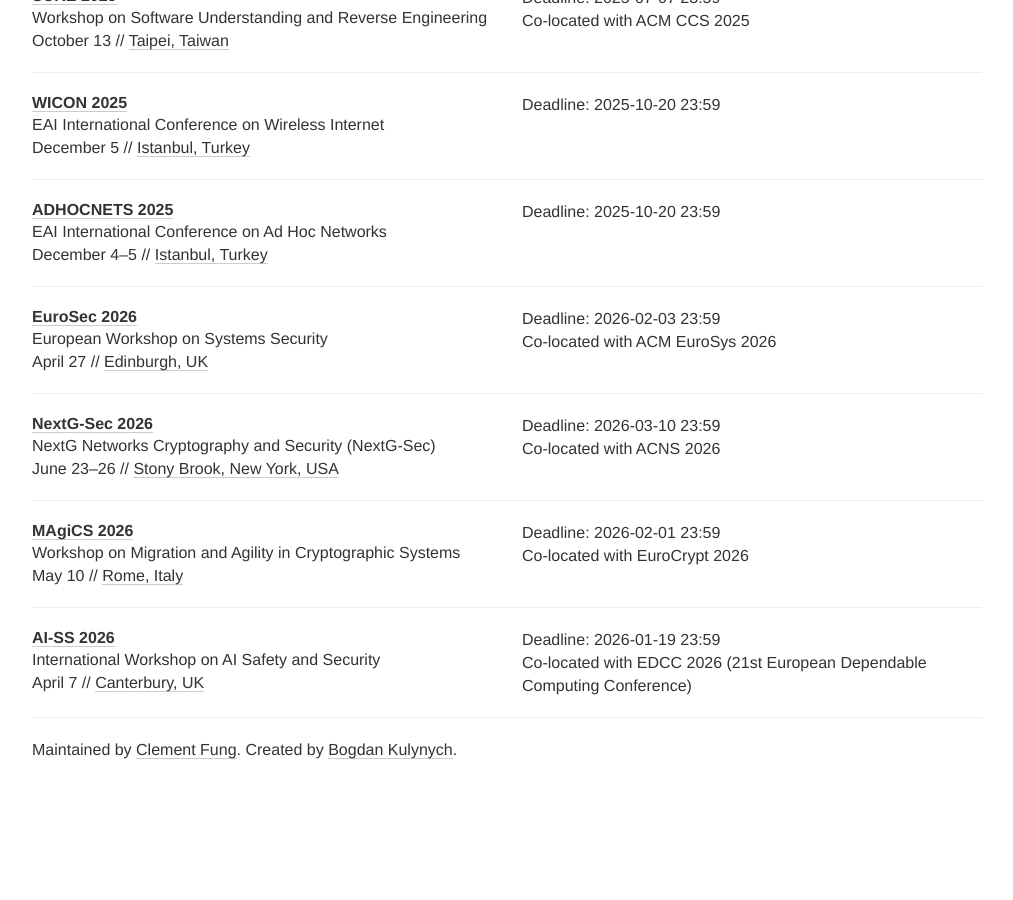
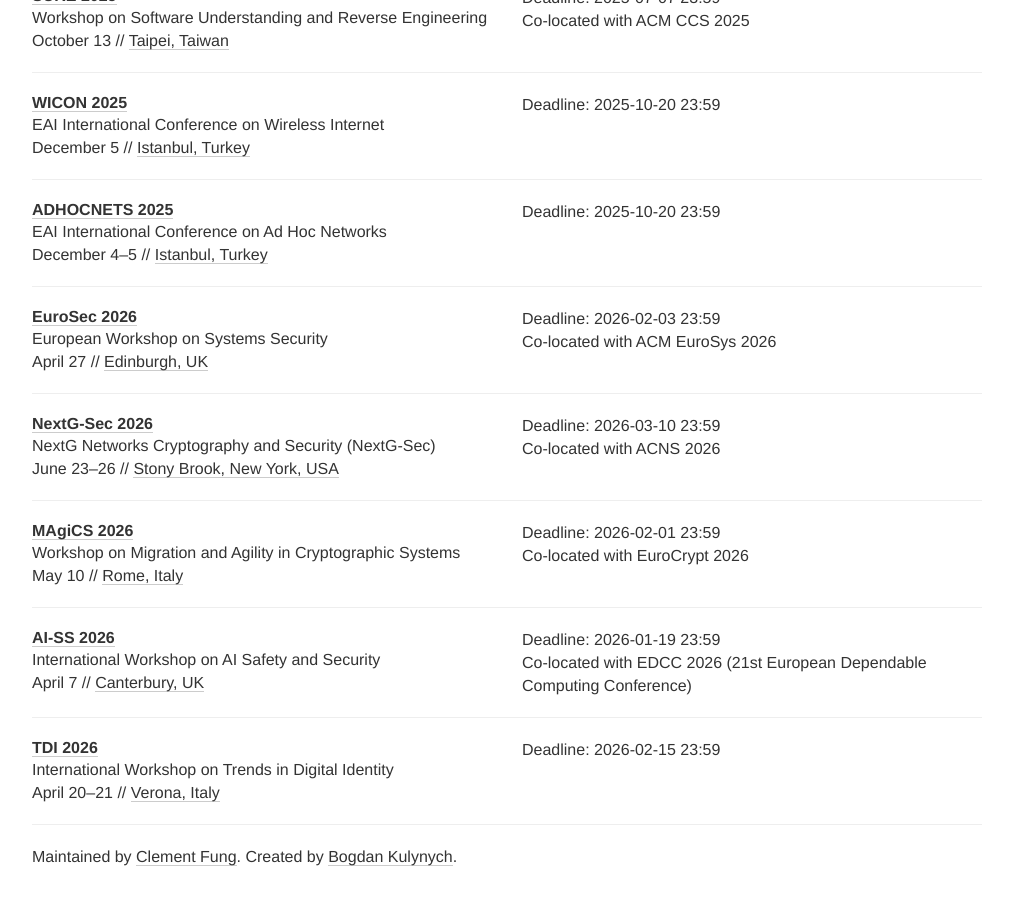
Before and after one commit to sec-deadlines/sec-deadlines.github.io, a Jekyll site: the page built from index.html, in a window 1280 px wide and 900 px high, scrolled down 20899 px. Shown: the whole window, without its empty margins (133-1146 px from the left). Built offline with Jekyll 4.4.1, drawn with Linux system fonts in a browser that asks for light colours; nearby versions of some CDN libraries; comment, search, counter and statistics services are not loaded; before the commit the page ends 21692 px from its top, so only the background shows below that.

Commit message:
Add TDI 2026 workshop

```diff
--- a/_data/conferences.yml
+++ b/_data/conferences.yml
@@ -1532,3 +1532,12 @@
   date: April 7
   place: Canterbury, UK
   tags: [SEC, SHOP]
+
+- name: TDI
+  description: International Workshop on Trends in Digital Identity
+  year: 2026
+  link: https://st.fbk.eu/events/TDI2026/
+  deadline: ["2026-02-15 23:59"]
+  date: April 20-21
+  place: Verona, Italy
+  tags: [SEC, PRIV, SHOP]
```
